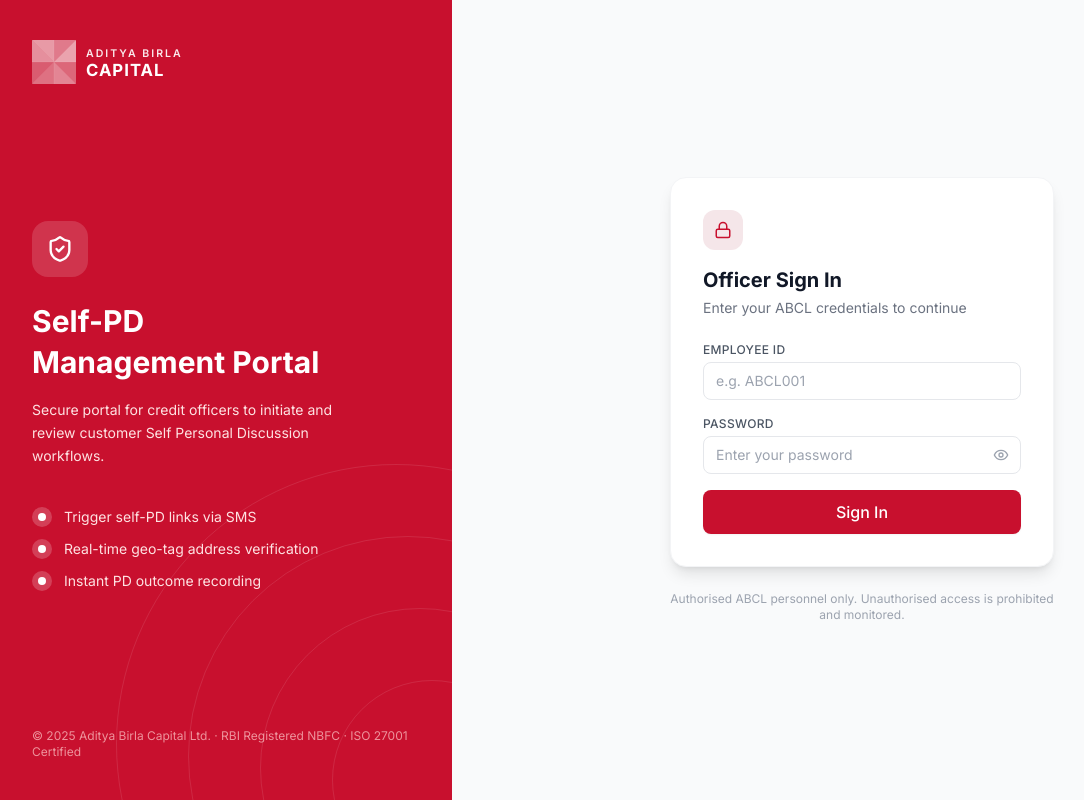
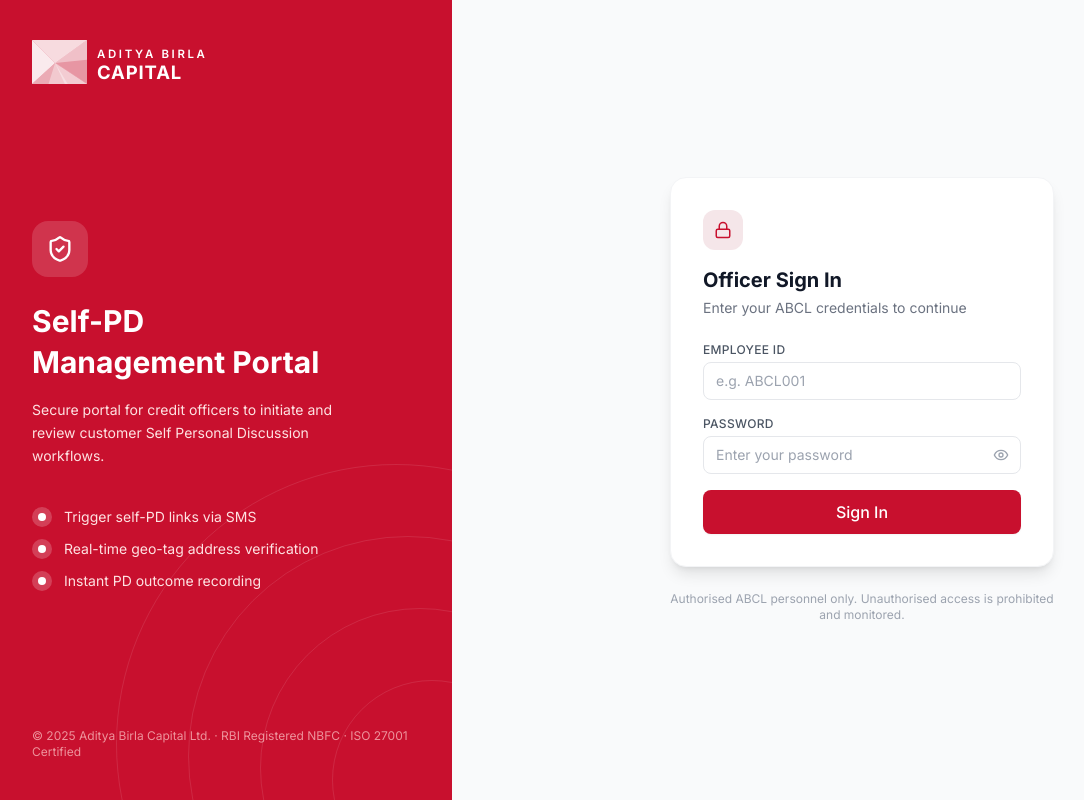
Before and after one commit to sayanch83/abcl-self-pd, a React (Vite) app in the folder frontend/: page /officer/login in a window 1280 px wide. Shown: the whole page, without its empty margins (8-1092 px from the left). Built offline with nearby package versions, Linux system fonts and the light colour scheme.

Commit message:
Fix submit crash: session guard + null-safety for node:sqlite

```diff
--- a/frontend/src/components/common/AbclLogo.jsx
+++ b/frontend/src/components/common/AbclLogo.jsx
@@ -1,85 +1,103 @@
-// Matches the actual Aditya Birla Capital logo:
-// Geometric square icon (triangular facets in red/orange/yellow) + ADITYA BIRLA / CAPITAL text
+// Accurate Aditya Birla Capital logo recreation:
+// Landscape rectangle with geometric triangular facets (dark red, red, orange, yellow)
+// + "ADITYA BIRLA" small caps + "CAPITAL" bold red
+
 export default function AbclLogo({ height = 40, white = false }) {
-  const h = height;
-  const iconSize = h;                      // square icon is same height as total
-  const textX = iconSize + 10;
-  const totalWidth = iconSize + 10 + 110;
+  // Icon is landscape rectangle: 1.25× wider than tall
+  const ih = height;               // icon height
+  const iw = Math.round(ih * 1.25); // icon width (landscape)
+  const gap = 10;
+  const textAreaW = Math.round(height * 3.2);
+  const totalW = iw + gap + textAreaW;
 
-  // On red background: icon becomes white outline, text becomes white
-  const captialColor  = white ? '#ffffff' : '#C8102E';
-  const adityaColor   = white ? 'rgba(255,255,255,0.9)' : '#1a1a1a';
-  const bgOpacity     = white ? 0 : 1;    // icon bg is transparent on red bg
+  const textDark  = white ? '#ffffff'           : '#1a1a1a';
+  const textRed   = white ? '#ffffff'           : '#C8102E';
 
-  // Icon dimensions (drawn in a square)
-  const s = iconSize;
-  const cx = s / 2;
-  const cy = s / 2;
+  // The geometric square/rectangle icon colours from the actual logo:
+  // Deep burgundy, crimson red, orange-red, amber orange, golden yellow
+  const c1 = white ? 'rgba(255,255,255,0.9)' : '#7B1020'; // deep red (large left triangle)
+  const c2 = white ? 'rgba(255,255,255,0.7)' : '#C8102E'; // bright red (top right area)
+  const c3 = white ? 'rgba(255,255,255,0.5)' : '#D4500A'; // orange-red
+  const c4 = white ? 'rgba(255,255,255,0.6)' : '#E8891A'; // amber orange
+  const c5 = white ? 'rgba(255,255,255,0.4)' : '#F2B400'; // golden yellow
+  const c6 = white ? 'rgba(255,255,255,0.3)' : '#B03010'; // dark orange-red
+
+  // Icon bounding box
+  const x0 = 0, y0 = 0;
+  const x1 = iw, y1 = ih;
+  const cx = iw / 2, cy = ih / 2;
+  // Centre point slightly left and up (matches the logo's visual weight)
+  const px = iw * 0.42, py = ih * 0.52;
+
+  // Text positioning
+  const tx = iw + gap;
+  const topY  = ih * 0.40;
+  const botY  = ih * 0.88;
+  const fTop  = ih * 0.26;
+  const fBot  = ih * 0.42;
 
   return (
     <svg
-      width={totalWidth}
-      height={h}
-      viewBox={`0 0 ${totalWidth} ${h}`}
+      width={totalW}
+      height={ih}
+      viewBox={`0 0 ${totalW} ${ih}`}
       fill="none"
       xmlns="http://www.w3.org/2000/svg"
       aria-label="Aditya Birla Capital"
     >
-      {/* ── Geometric square icon ── */}
-      {/* Outer square background */}
-      <rect x="0" y="0" width={s} height={s} rx="2"
-        fill={white ? 'rgba(255,255,255,0.15)' : '#7B1E1E'} />
+      {/* ── Geometric icon: pinwheel of triangles from centre point ── */}
 
-      {/* Triangular facets — approximating the geometric diamond/sunburst pattern */}
-      {/* Top-left triangle: dark red */}
-      <polygon points={`0,0 ${cx},0 ${cx},${cy}`} fill={white ? 'rgba(255,255,255,0.5)' : '#9B2335'} />
-      {/* Top-right triangle: medium red */}
-      <polygon points={`${cx},0 ${s},0 ${cx},${cy}`} fill={white ? 'rgba(255,255,255,0.35)' : '#C8102E'} />
-      {/* Right triangle: orange */}
-      <polygon points={`${s},0 ${s},${cy} ${cx},${cy}`} fill={white ? 'rgba(255,255,255,0.55)' : '#D4500A'} />
-      {/* Bottom-right triangle: golden orange */}
-      <polygon points={`${s},${cy} ${s},${s} ${cx},${cy}`} fill={white ? 'rgba(255,255,255,0.25)' : '#E8891A'} />
-      {/* Bottom triangle: amber/yellow */}
-      <polygon points={`${cx},${cy} ${s},${s} ${cx},${s}`} fill={white ? 'rgba(255,255,255,0.4)' : '#D4750A'} />
-      {/* Bottom-left triangle: orange-red */}
-      <polygon points={`0,${s} ${cx},${s} ${cx},${cy}`} fill={white ? 'rgba(255,255,255,0.3)' : '#B84210'} />
-      {/* Left triangle: deep red */}
-      <polygon points={`0,0 ${cx},${cy} 0,${cy}`} fill={white ? 'rgba(255,255,255,0.45)' : '#8B1A1A'} />
-      {/* Left-bottom triangle: red */}
-      <polygon points={`0,${cy} ${cx},${cy} 0,${s}`} fill={white ? 'rgba(255,255,255,0.2)' : '#A52020'} />
+      {/* Background rect */}
+      <rect x={x0} y={y0} width={iw} height={ih} rx="1.5"
+        fill={white ? 'rgba(255,255,255,0.12)' : '#8B1A1A'} />
 
-      {/* Inner highlight lines — thin white lines suggesting facets */}
-      <line x1={cx} y1="0" x2={cx} y2={s} stroke="rgba(255,255,255,0.15)" strokeWidth="0.5"/>
-      <line x1="0" y1={cy} x2={s} y2={cy} stroke="rgba(255,255,255,0.15)" strokeWidth="0.5"/>
-      <line x1="0" y1="0" x2={s} y2={s} stroke="rgba(255,255,255,0.1)" strokeWidth="0.5"/>
-      <line x1={s} y1="0" x2="0" y2={s} stroke="rgba(255,255,255,0.1)" strokeWidth="0.5"/>
+      {/* Top-left triangle — dark red */}
+      <polygon points={`${x0},${y0} ${x1},${y0} ${px},${py}`} fill={c2} />
+
+      {/* Top-right triangle — orange */}
+      <polygon points={`${x1},${y0} ${x1},${y1} ${px},${py}`} fill={c3} />
+
+      {/* Bottom-right triangle — golden yellow */}
+      <polygon points={`${x1},${y1} ${x0},${y1} ${px},${py}`} fill={c4} />
+
+      {/* Bottom-left big triangle — deep red (dominant, matches logo) */}
+      <polygon points={`${x0},${y1} ${x0},${y0} ${px},${py}`} fill={c1} />
+
+      {/* Inner highlight facets to give depth */}
+      {/* Upper central triangle */}
+      <polygon points={`${x0},${y0} ${x1},${y0} ${px},${py}`} fill={c2} opacity="0.6" />
+      {/* Lower right accent */}
+      <polygon points={`${x1*0.6},${y1} ${x1},${y1} ${px},${py}`} fill={c5} />
+      {/* Upper right accent */}
+      <polygon points={`${x1},${y0} ${x1},${y1*0.45} ${px},${py}`} fill={c3} opacity="0.8"/>
+      {/* Small yellow triangle bottom centre */}
+      <polygon points={`${x0+iw*0.3},${y1} ${x0+iw*0.65},${y1} ${px},${py}`} fill={c5} opacity="0.9"/>
+
+      {/* Thin white separator lines suggesting facets */}
+      <line x1={x0} y1={y0} x2={px} y2={py} stroke="rgba(255,255,255,0.18)" strokeWidth="0.8"/>
+      <line x1={x1} y1={y0} x2={px} y2={py} stroke="rgba(255,255,255,0.18)" strokeWidth="0.8"/>
+      <line x1={x1} y1={y1} x2={px} y2={py} stroke="rgba(255,255,255,0.18)" strokeWidth="0.8"/>
+      <line x1={x0} y1={y1} x2={px} y2={py} stroke="rgba(255,255,255,0.18)" strokeWidth="0.8"/>
+      <line x1={iw*0.6} y1={y1} x2={px} y2={py} stroke="rgba(255,255,255,0.12)" strokeWidth="0.6"/>
 
       {/* ── Text ── */}
-      {/* "ADITYA BIRLA" — dark, small, wide letter-spacing */}
       <text
-        x={textX}
-        y={h * 0.38}
-        fontFamily="Inter, Arial, sans-serif"
-        fontSize={h * 0.24}
+        x={tx} y={topY}
+        fontFamily="'Inter', 'Arial', sans-serif"
+        fontSize={fTop}
         fontWeight="600"
-        letterSpacing="2"
-        fill={adityaColor}
-      >
-        ADITYA BIRLA
-      </text>
+        letterSpacing={ih * 0.06}
+        fill={textDark}
+      >ADITYA BIRLA</text>
 
-      {/* "CAPITAL" — bold red, larger */}
       <text
-        x={textX}
-        y={h * 0.82}
-        fontFamily="Inter, Arial, sans-serif"
-        fontSize={h * 0.38}
+        x={tx} y={botY}
+        fontFamily="'Inter', 'Arial', sans-serif"
+        fontSize={fBot}
         fontWeight="800"
-        letterSpacing="1"
-        fill={captialColor}
-      >
-        CAPITAL
-      </text>
+        letterSpacing={ih * 0.02}
+        fill={textRed}
+      >CAPITAL</text>
     </svg>
   );
 }
```
Also changed, not shown: 1 other file (tests, documents, lock files or other folders).
